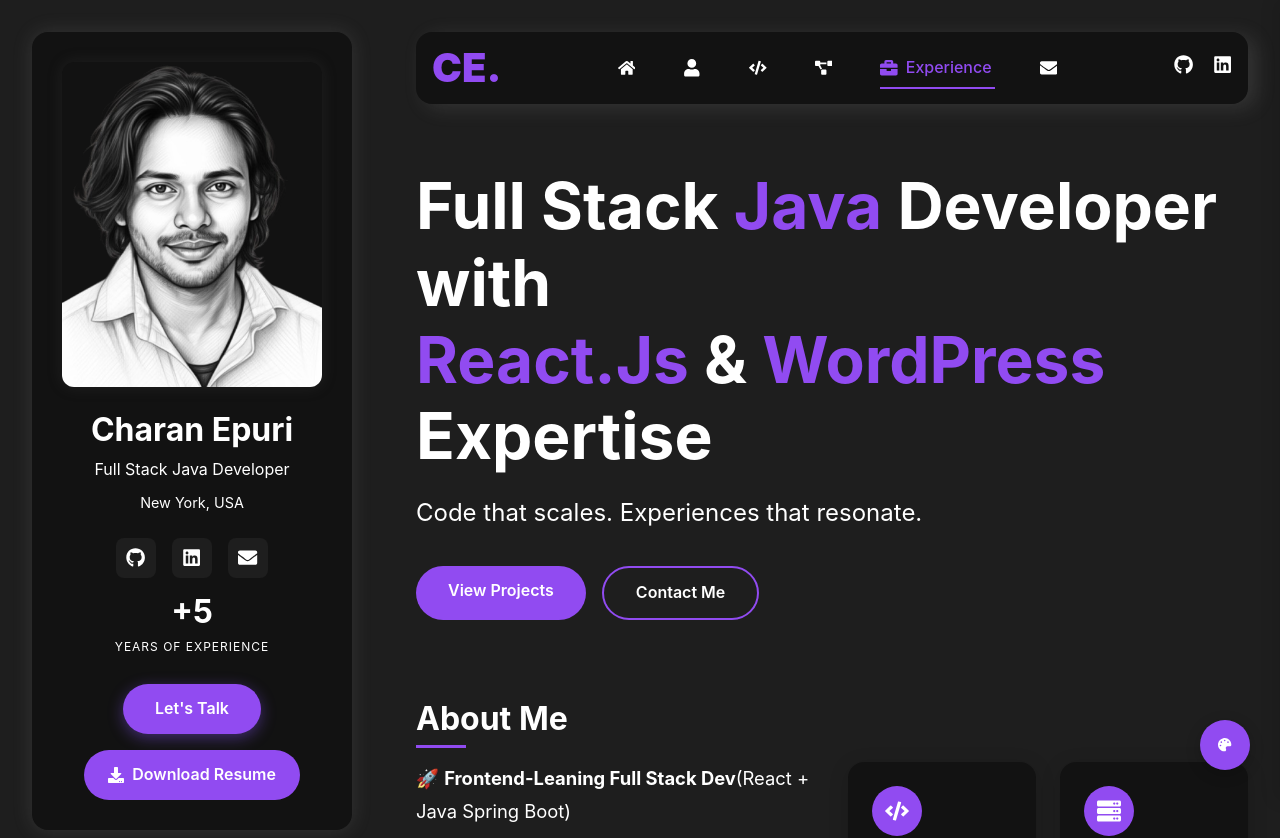
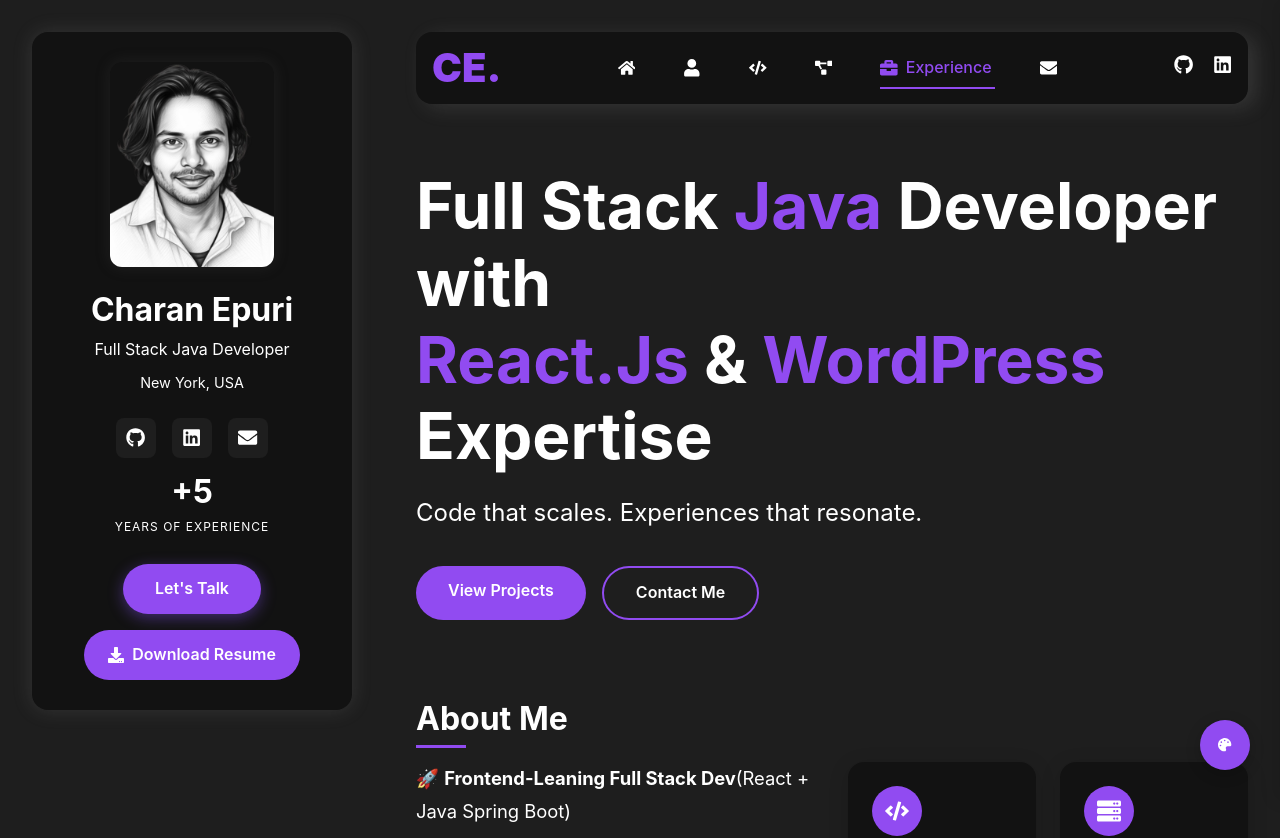
Before and after one commit to 245charan/charan-epuri.dev, a React (Vite) app: page / in a window 1280 px wide. Shown: the top 838 px of the page. Built offline with nearby package versions, Linux system fonts and the light colour scheme.

Commit message:
viewport adjustment

```diff
--- a/src/components/profile/ProfileCard.jsx
+++ b/src/components/profile/ProfileCard.jsx
@@ -45,9 +45,9 @@
 		height: 100%;
 		object-position: top;
 		object-fit: cover;
-	}
+		}
 
-	&::after {
+		&::after {
 		content: '';
 		position: absolute;
 		top: 0;
@@ -55,10 +55,13 @@
 		right: 0;
 		bottom: 0;
 		z-index: 1;
-	}
-`;
+		}
+		${media.desktop`
+			max-width: 10.25rem;
+	`}
+	`;
 
-const Name = styled.h1`
+	const Name = styled.h1`
 	font-size: 2rem;
 	font-weight: 700;
 	margin-bottom: 0.5rem;
```
Also changed, not shown: 3 other files (tests, documents, lock files or other folders).
